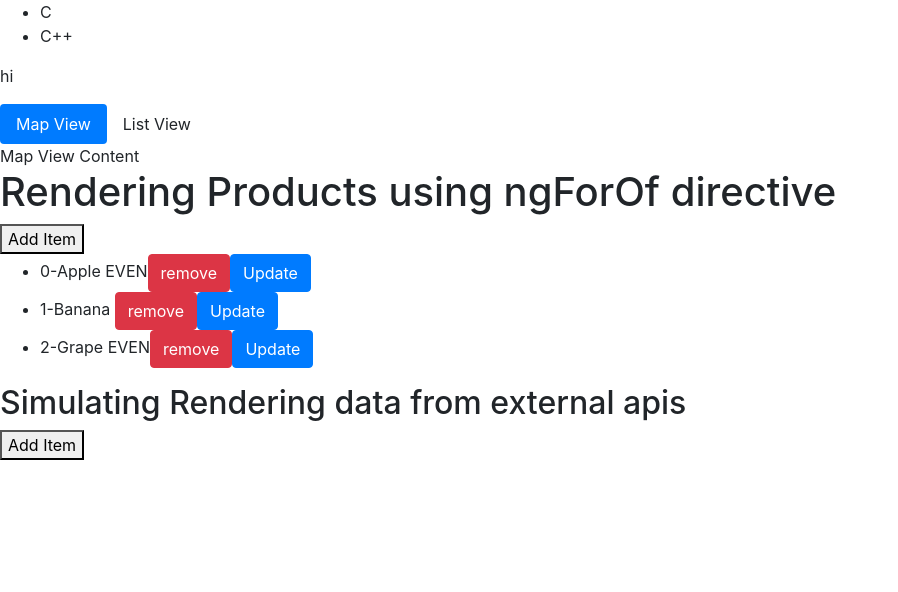
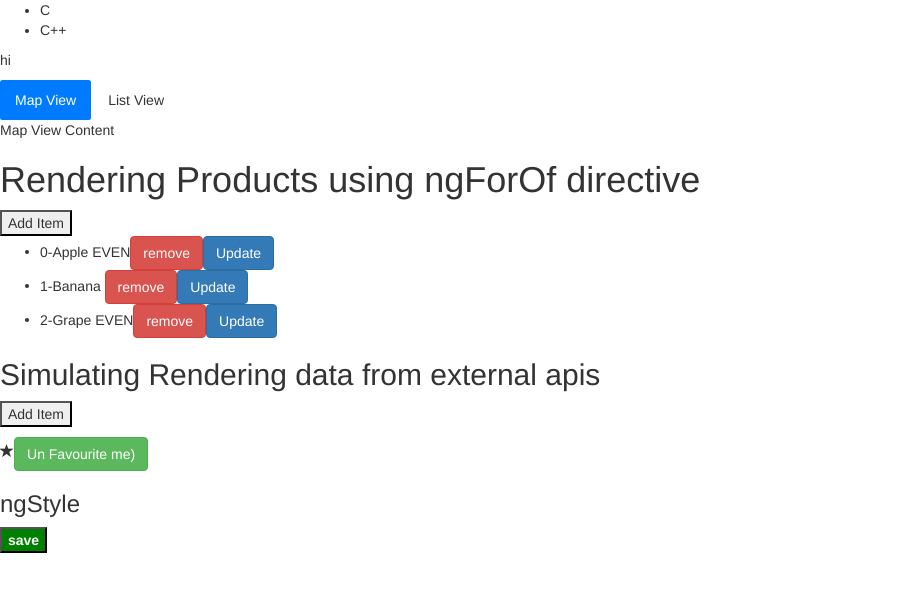
Before and after one commit to deepakkumar07-debug/angular-directives-learning, an Angular app: page / in a window 1280 px wide. Shown: the top 592 px of the page, without its empty margins (0-898 px from the left). Built offline with nearby package versions, Linux system fonts and the light colour scheme.

Commit message:
?safe traversal

```diff
--- a/src/app/app.component.html
+++ b/src/app/app.component.html
@@ -78,3 +78,24 @@ no courses
     {{product.name}}
   </li>
 </ul>
+<!-- <span class="glyphicon glyphicon-star-empty
+"></span>
+<span class="glyphicon glyphicon-star
+"></span> -->
+<!-- <span class="glyphicon"
+[class.glyphicon-star]=isSelected
+[class.glyphicon-star-empty]=!isSelected
+></span> -->
+<span class="glyphicon"
+[ngClass]="{
+'glyphicon-star':isSelected,
+'glyphicon-star-empty':!isSelected
+}"
+></span>
+<button class="btn btn-success" (click)="toggleFavourite()"> {{isSelected ? "Un Favourite me)":"Favourite me"}}</button>
+<h3>ngStyle</h3>
+<button
+    [style.backgroundColor]="canSave ? 'green':'gray'"
+    [style.color]="canSave ? 'white' : 'black'"
+    [style.fontWeight]="canSave ?'bold' :'normal'"
+>save</button>
--- a/src/app/app.component.ts
+++ b/src/app/app.component.ts
@@ -7,11 +7,11 @@ import { Component } from '@angular/core';
 })
 export class AppComponent {
   title = 'angular-directives-learning';
-
+  isSelected=true;
   courses=["C","C++"];
   // courses=[];
   viewMode="map";
-
+  canSave=true;
   products=[
     {id:1,name:'Apple'},
     {id:2,name:'Banana'},
@@ -44,4 +44,7 @@ export class AppComponent {
   trackProduct(index,product){
      return product ? product.id :undefined;
   }
+  toggleFavourite(){
+    this.isSelected=!this.isSelected;
+  }
 }
--- a/src/index.html
+++ b/src/index.html
@@ -6,6 +6,8 @@
   <base href="/">
   <meta name="viewport" content="width=device-width, initial-scale=1">
   <link rel="stylesheet" href="https://maxcdn.bootstrapcdn.com/bootstrap/4.0.0/css/bootstrap.min.css" integrity="sha384-Gn5384xqQ1aoWXA+058RXPxPg6fy4IWvTNh0E263XmFcJlSAwiGgFAW/dAiS6JXm" crossorigin="anonymous">
+  <link rel="stylesheet" href="https://maxcdn.bootstrapcdn.com/bootstrap/3.4.1/css/bootstrap.min.css">
+
   <link rel="icon" type="image/x-icon" href="favicon.ico">
 </head>
 <body>
```
Also changed, not shown: 1 other file (tests, documents, lock files or other folders).
